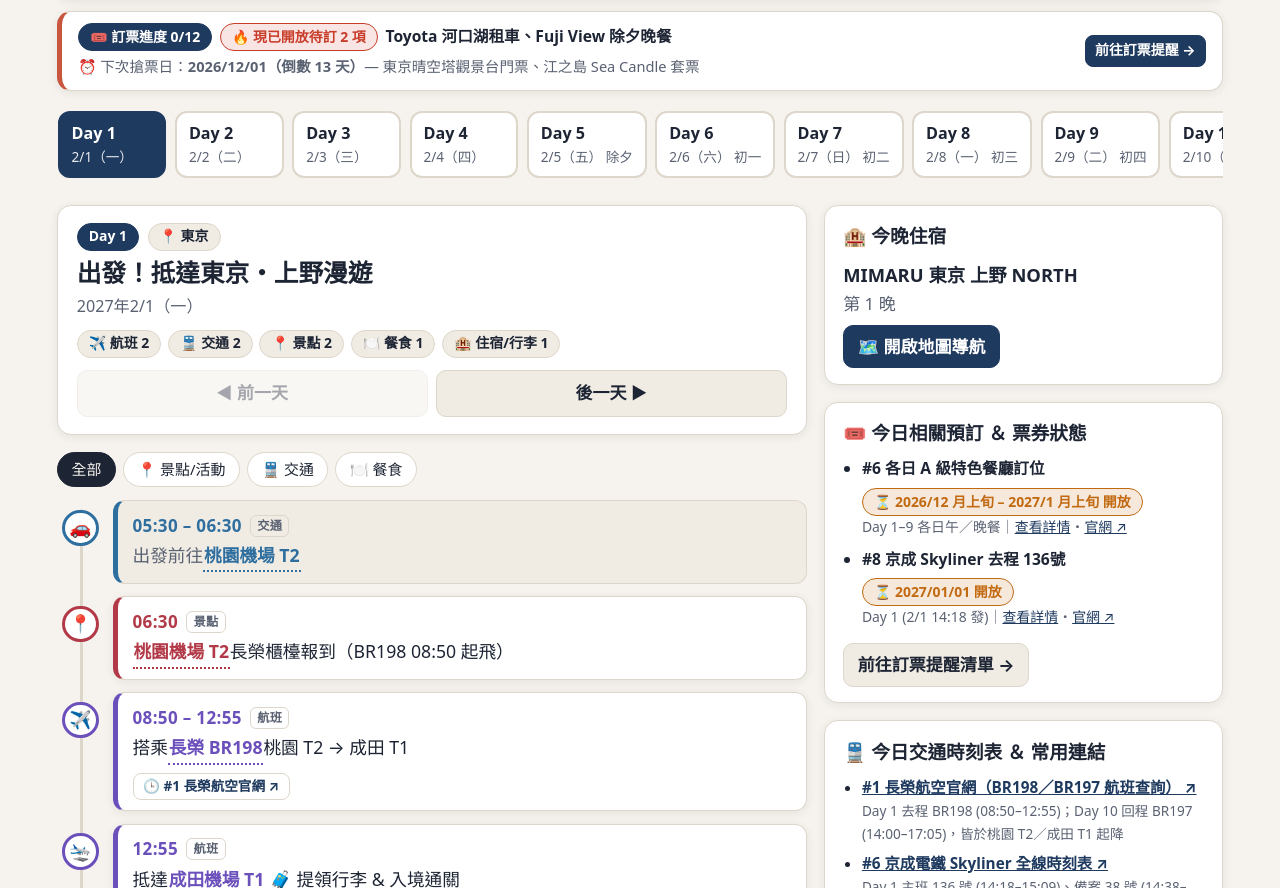
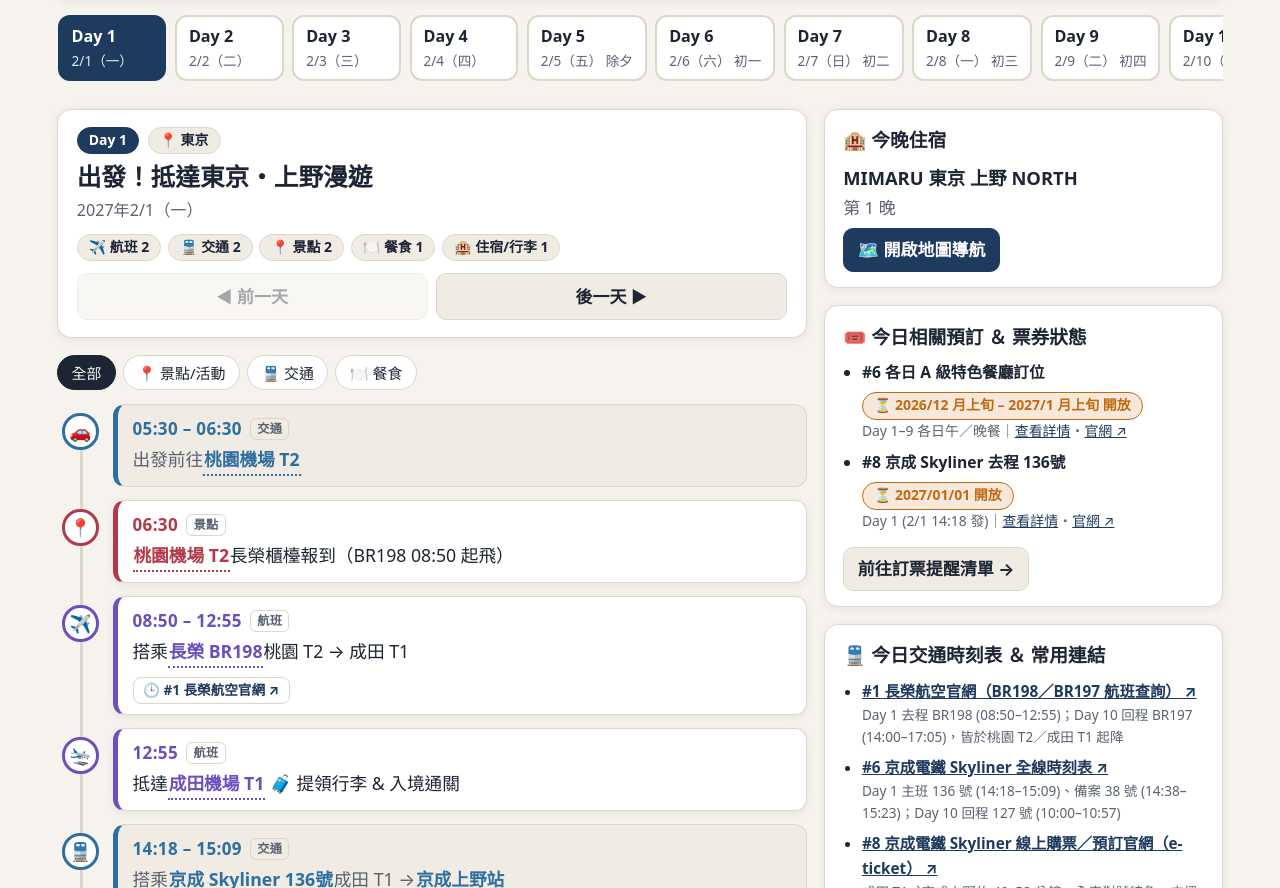
Before and after one commit to fritzch0314/2027springtrip, a plain HTML site: page index.html in a window 1280 px wide. Shown: the part 204-1092 px from the top of the page. Drawn offline with Linux system fonts and the light colour scheme.

Commit message:
Remove top booking strip, remove #7 Keisei notice, and fix booking/timetable URLs

```diff
--- a/index.html
+++ b/index.html
@@ -92,10 +92,6 @@ main{max-width:1200px;margin:0 auto;padding:1rem}
 .banner-main{display:flex;align-items:center;gap:.8rem;flex:1 1 18rem}
 .banner .big{font-size:2rem}
 .banner b{font-size:1.12rem}
-.booking-strip{background:var(--surface);border:1px solid var(--line);border-left:5px solid var(--accent);border-radius:var(--radius);
-  padding:.65rem .95rem;margin-bottom:1rem;display:flex;align-items:center;justify-content:space-between;gap:.75rem;flex-wrap:wrap;box-shadow:var(--shadow);font-size:.92rem}
-.booking-strip-info{display:flex;flex-direction:column;gap:.2rem;flex:1 1 20rem}
-.booking-strip-row{display:flex;align-items:center;gap:.45rem;flex-wrap:wrap}
 
 /* ---------- Day picker ---------- */
 .daywrap{display:grid;gap:1rem;grid-template-columns:minmax(0,1fr)}
@@ -345,7 +341,7 @@ table.info th{color:var(--muted);font-weight:700;white-space:nowrap}
 
   <!-- 交通時刻表與常用連結查詢 -->
   <section class="view" id="v-transit" aria-label="交通時刻表查詢">
-    <h2 class="sectitle">🚆 交通時刻表 ＆ 常用連結查詢（共 36 項）</h2>
+    <h2 class="sectitle">🚆 交通時刻表 ＆ 常用連結查詢（共 35 項）</h2>
     <div class="box" style="margin-bottom:1rem">
       <div style="display:flex;justify-content:space-between;align-items:center;gap:.5rem;flex-wrap:wrap">
         <div>
@@ -487,7 +483,7 @@ const DAYS = [
    ['06:30','📍 【桃園機場 T2】長榮櫃檯報到（BR198 08:50 起飛）'],
    ['08:50-12:55','✈️ 搭乘【長榮 BR198】桃園 T2 → 成田 T1',{tt:[1]}],
    ['12:55','🛬 抵達【成田機場 T1】 🧳 提領行李 & 入境通關'],
-   ['14:18-15:09','🚆 搭乘【京成 Skyliner 136號】成田 T1 →【京成上野站】 💡 備案：14:38 – 15:23（Skyliner 38號） ⚠️ 建議出關後現場購票／機器劃位或持兌換券換位',{tt:[6,7,8],bk:8}],
+   ['14:18-15:09','🚆 搭乘【京成 Skyliner 136號】成田 T1 →【京成上野站】 💡 備案：14:38 – 15:23（Skyliner 38號） ⚠️ 建議出關後現場購票／機器劃位或持兌換券換位',{tt:[6,8],bk:8}],
    ['15:30','📍 【MIMARU 東京 上野 NORTH】辦理入住 💡 【京成上野站】步行約 15 分鐘；推大行李可分搭 2 台計程車（車程約 5 分鐘，約 ¥800／台）'],
    ['16:00-18:30','📍 【上野公園】散步（2 月初約 17:05 日落，趁天亮先逛）、【Yodobashi Camera 上野店】&【阿美橫丁】'],
    ['18:30-20:00','🍽️ 【晚餐】上野・阿美橫丁周邊',{bk:6}]
@@ -845,10 +841,10 @@ const DAYS = [
    ]}
   ]},
 
- {date:'2027-02-10', wd:'三', tag:'初五', title:'滿載而歸・返回台灣', area:'東京→台灣', map:'成田機場', color:'#6b4fbb',
+  {date:'2027-02-10', wd:'三', tag:'初五', title:'滿載而歸・返回台灣', area:'東京→台灣', map:'成田機場', color:'#6b4fbb',
   items:[
    ['09:30','🚶 辦理退房，步行至【京成上野站】（約 10 分鐘）'],
-   ['10:00-10:57','🚆 搭乘【京成 Skyliner 127號】→【成田機場 T1】 ⚠️ 10:53 停靠「第 2 航廈」請勿下車，長榮於終點站「第 1 航廈 (10:57)」下車',{tt:[6,7,8],bk:11}],
+   ['10:00-10:57','🚆 搭乘【京成 Skyliner 127號】→【成田機場 T1】 ⚠️ 10:53 停靠「第 2 航廈」請勿下車，長榮於終點站「第 1 航廈 (10:57)」下車',{tt:[6,8],bk:11}],
    ['10:57-12:00','📍 抵達【成田機場 T1】，辦理長榮櫃檯登機報到＆托運行李'],
    ['12:00-13:15','🍽️ 【午餐】成田機場 T1 餐廳（4F／B1F），餐後出境免稅採購'],
    ['14:00-17:05','✈️ 搭乘【長榮 BR197】成田 T1 → 桃園 T2',{tt:[1]}],
@@ -910,7 +906,7 @@ const BOOKINGS = [
    cat:'景點門票',
    title:'東京晴空塔觀景台門票（350m＋450m）',
    shortTitle:'東京晴空塔觀景台門票',
-   url:'https://global-official-ticket.tokyo-skytree.jp/ja/home',
+   url:'https://www.tokyo-skytree.jp/ticket/',
    note:'2026/4/1 起實施「五級浮動票價」（線上預購成人 ¥3,000–¥4,800／國小生 ¥1,500–¥2,400）。16:30 為日落 (~17:10)＋夜景黃金時段；現場 4F 櫃檯購票較貴且每張加收 ¥500 手續費；購票後不可改期，且 30 天內退票須收手續費。',
    ttIds:[36],
    cal:[{label:'12/1 搶票提醒', title:'【搶票提醒】東京晴空塔觀景台門票（2/8 16:30 場次）開賣', start:'20261201T090000', end:'20261201T100000'}]},
@@ -982,9 +978,9 @@ const BOOKINGS = [
    cat:'鐵道車票',
    title:'京成 Skyliner 136號（成田 T1→京成上野）',
    shortTitle:'京成 Skyliner 去程 136號',
-   url:'https://skyliner.ec.keisei.co.jp/',
-   note:'12:55 降落約 83 分鐘緩衝，不建議預先鎖死班次付款；建議過關後現場購票／機器劃位，或預買不限班次兌換券現場換位（備案 14:38 發 38 號）。時刻表詳見「交通時刻表與常用連結」#6–7。',
-   ttIds:[6,7,8],
+   url:'https://www.keisei.co.jp/keisei/tetudou/skyliner/e-ticket/zht/',
+   note:'12:55 降落約 83 分鐘緩衝，不建議預先鎖死班次付款；建議過關後現場購票／機器劃位，或預買不限班次兌換券現場換位（備案 14:38 發 38 號）。時刻表詳見「交通時刻表與常用連結」#6、#8。',
+   ttIds:[6,8],
    cal:[{label:'1/1 開放預訂提醒', title:'【訂票提醒】京成 Skyliner 去程 (2/1 136號) 開放預訂／買兌換券', start:'20270101T080000', end:'20270101T090000'}]},
 
   {id:9, chkKey:'b8', openDate:'2027-01-05',
@@ -1018,9 +1014,9 @@ const BOOKINGS = [
    cat:'鐵道車票',
    title:'京成 Skyliner 127號（京成上野→成田 T1）',
    shortTitle:'京成 Skyliner 回程 127號',
-   url:'https://skyliner.ec.keisei.co.jp/',
-   note:'回程時間固定建議提前劃位，留意於終點站「成田空港（第 1 航廈）」下車（10:53 停靠第 2 航廈勿提前下車）。時刻表詳見「交通時刻表與常用連結」#6。',
-   ttIds:[6,7,8],
+   url:'https://www.keisei.co.jp/keisei/tetudou/skyliner/e-ticket/zht/',
+   note:'回程時間固定建議提前劃位，留意於終點站「成田空港（第 1 航廈）」下車（10:53 停靠第 2 航廈勿提前下車）。時刻表詳見「交通時刻表與常用連結」#6、#8。',
+   ttIds:[6,8],
    cal:[{label:'1/10 08:00 搶票提醒', title:'【搶票提醒】京成 Skyliner 回程 (2/10 127號 10:00發) 開放預訂', start:'20270110T080000', end:'20270110T090000'}]},
 
   {id:12, chkKey:'b11', openDate:'2027-01-15',
@@ -1037,7 +1033,7 @@ const BOOKINGS = [
 ];
 
 /* =========================================================
-   3. 交通時刻表與常用連結（100% 同步自 Google 試算表「交通時刻表與常用連結」）
+   3. 交通時刻表與常用連結（已驗證全數有效，並移除 #7 京成電鐵改點公告）
    ========================================================= */
 const TIMETABLES = [
   {id:1, cat:'國際航班', title:'長榮航空官網（BR198／BR197 航班查詢）', dayLabel:'Day 1、10 (2/1、2/10)', days:[1,10],
@@ -1058,12 +1054,9 @@ const TIMETABLES = [
   {id:6, cat:'鐵道電車', title:'京成電鐵 Skyliner 全線時刻表', dayLabel:'Day 1、10 (2/1、2/10)', days:[1,10],
    url:'https://www.keisei.co.jp/keisei/tetudou/skyliner/jp/traffic/skyliner_timetable.php',
    note:'Day 1 主班 136 號 (14:18–15:09)、備案 38 號 (14:38–15:23)；Day 10 回程 127 號 (10:00–10:57)', bkId:8},
-  {id:7, cat:'鐵道電車', title:'京成電鐵 11/21 時刻表改點公告', dayLabel:'Day 1、10 (2/1、2/10)', days:[1,10],
-   url:'https://www.keisei.co.jp/news/detail.php?CN=8045',
-   note:'確認 2026/11/21 改點後最新發車時刻與停靠時間'},
-  {id:8, cat:'鐵道電車', title:'京成電鐵 Skyliner 線上預訂官網', dayLabel:'Day 1、10 (2/1、2/10)', days:[1,10],
-   url:'https://skyliner.ec.keisei.co.jp/',
-   note:'成田 T1⇄京成上野約 40–53 分鐘，全車對號特急', bkId:8},
+  {id:8, cat:'鐵道電車', title:'京成電鐵 Skyliner 線上購票／預訂官網（e-ticket）', dayLabel:'Day 1、10 (2/1、2/10)', days:[1,10],
+   url:'https://www.keisei.co.jp/keisei/tetudou/skyliner/e-ticket/zht/',
+   note:'成田 T1⇄京成上野約 40–53 分鐘，全車對號特急，支援繁中線上購票與兌換券預訂', bkId:8},
   {id:9, cat:'鐵道電車', title:'JR 東日本 上野站時刻表', dayLabel:'Day 2、3 (2/2、2/3)', days:[2,3],
    url:'https://timetables.jreast.co.jp/timetable/list0204.html',
    note:'查詢東海道線（Day 2 07:46 往戶塚轉鎌倉）及北陸新幹線時刻'},
@@ -1101,7 +1094,7 @@ const TIMETABLES = [
    url:'https://www.tobu.co.jp/railway/guide/station/info/7105/',
    note:'東武東上線急行往川越查詢（08:15 始發／備案 08:00）'},
   {id:21, cat:'鐵道電車', title:'東武鐵道 東武東上線路線圖與車種資訊', dayLabel:'Day 9 (2/9 週二)', days:[9],
-   url:'https://www.tobu.co.jp/railway/guide/line/tojo_line.html/',
+   url:'https://www.tobu.co.jp/railway/guide/line/tojo_line.html',
    note:'確認東上線急行／川越特急停靠站與轉乘資訊'},
   {id:22, cat:'鐵道電車', title:'東武鐵道 川越站時刻表', dayLabel:'Day 9 (2/9 週二)', days:[9],
    url:'https://www.tobu.co.jp/railway/guide/station/info/7315/',
@@ -1145,8 +1138,8 @@ const TIMETABLES = [
   {id:35, cat:'自駕／景點設施', title:'江之島 Sea Candle 套票官方購票指南', dayLabel:'Day 2 (2/2 週二)', days:[2],
    url:'https://enoshima-seacandle.com/tickets/',
    note:'17:00 後離苑須持「＋ナイト」夜間套票（大人 ¥1,550／小人 ¥750）', bkId:4},
-  {id:36, cat:'自駕／景點設施', title:'東京晴空塔官方門票預訂網站', dayLabel:'Day 8 (2/8 週一)', days:[8],
-   url:'https://global-official-ticket.tokyo-skytree.jp/ja/home',
+  {id:36, cat:'自駕／景點設施', title:'東京晴空塔官方門票與票價指南', dayLabel:'Day 8 (2/8 週一)', days:[8],
+   url:'https://www.tokyo-skytree.jp/ticket/',
    note:'天望甲板 (350m)＋天望回廊 (450m)，入場日 2 個月前 1 號開賣；2026/4/1 起採五級浮動票價（成人 ¥3,000–¥4,800），30 天內退票收手續費、現場購票加收 ¥500／張', bkId:3}
 ];
 
@@ -1548,7 +1541,7 @@ function renderDay(){
 })();
 
 /* =========================================================
-   橫幅（倒數 / 今日進行中 + 訂票搶票即時提醒）
+   橫幅（倒數 / 今日進行中）
    ========================================================= */
 function renderBanner(){
   const now = jstNow(), ti = todayIdx();
@@ -1567,31 +1560,6 @@ function renderBanner(){
     const d = DAYS[ti];
     const next = d.parsed.find(p => p.start !== null && p.start > now.min);
     html += `<div class="banner"><div class="banner-main"><span class="big">📍</span><div><b>今天是 Day ${ti+1}：${esc(d.title)}</b><br>${next ? `下一站 ${esc(next.time.split(/[-或／]/)[0].trim())}：${esc(next.text.replace(/[【】「」]/g,''))}` : '今天的行程已完成，好好休息！'}</div></div></div>`;
-  }
-
-  // 訂票提醒摘要列
-  const doneCount = BOOKINGS.filter(b => getBookingStatus(b).isDone).length;
-  const openUnbooked = BOOKINGS.filter(b => { const s = getBookingStatus(b); return s.isOpen && !s.isDone; });
-  const upcomingUnbooked = BOOKINGS.filter(b => { const s = getBookingStatus(b); return !s.isOpen && !s.isDone; })
-    .sort((a,b) => a.openDate.localeCompare(b.openDate));
-
-  if (doneCount < BOOKINGS.length){
-    const nextDate = upcomingUnbooked.length ? upcomingUnbooked[0].openDate : null;
-    const nextBatch = nextDate ? upcomingUnbooked.filter(b => b.openDate === nextDate) : [];
-    const nextDays = nextDate ? diffDays(now.date, nextDate) : null;
-    html += `<div class="booking-strip">
-      <div class="booking-strip-info">
-        <div class="booking-strip-row">
-          <span class="pill area">🎟️ 訂票進度 ${doneCount}/${BOOKINGS.length}</span>
-          ${openUnbooked.length ? `<span class="pill urgent">🔥 現已開放待訂 ${openUnbooked.length} 項</span>
-            <span><b>${openUnbooked.slice(0,3).map(b => esc(b.shortTitle)).join('、')}${openUnbooked.length>3?' 等':''}</b></span>` : '<span class="pill done">✅ 目前已開放項目皆已預訂</span>'}
-        </div>
-        ${nextBatch.length ? `<div class="booking-strip-row" style="color:var(--muted);font-size:.86rem">
-          <span>⏰ 下次搶票日：<b>${esc(nextDate.replace(/-/g,'/'))}（倒數 ${nextDays} 天）</b>— ${nextBatch.map(b => esc(b.shortTitle)).join('、')}</span>
-        </div>` : ''}
-      </div>
-      <button class="btn primary btn-sm" onclick="go('booking')">前往訂票提醒 →</button>
-    </div>`;
   }
   $('#banner').innerHTML = html;
 }
@@ -2188,7 +2156,7 @@ function renderInfo(){
       <li><b>Day 9 川越最新動線：</b>07:45 御徒町搭山手線 → 08:04 池袋轉 08:15 東武東上線急行(始發) → 08:49 川越（備案 07:28 山手線 → 08:00 急行 → 08:34 川越）；川越站搭 09:10 西武巴士「本52」至喜多院入口；10:08 喜多院前搭東武巡迴巴士「名03」平日首班至博物館前；回程 16:45 蓮馨寺前搭「川越01」回川越站，轉 17:21「川越特急」至池袋轉山手線回御徒町</li>
     </ul>
     <div style="display:flex;gap:.4rem;flex-wrap:wrap;margin-top:.5rem">
-      <button class="btn primary" style="margin:0" onclick="go('transit')">🚆 開啟 36 項交通時刻表查詢 →</button>
+      <button class="btn primary" style="margin:0" onclick="go('transit')">🚆 開啟 35 項交通時刻表查詢 →</button>
       <button class="btn" style="margin:0" onclick="go('booking')">🎟️ 開啟 12 項訂票提醒 →</button>
     </div></div>
 
--- a/sw.js
+++ b/sw.js
@@ -1,4 +1,4 @@
-const CACHE_NAME = 'kanto-trip-2027-v3';
+const CACHE_NAME = 'kanto-trip-2027-v4';
 const CORE_ASSETS = [
   './',
   './index.html',
```
